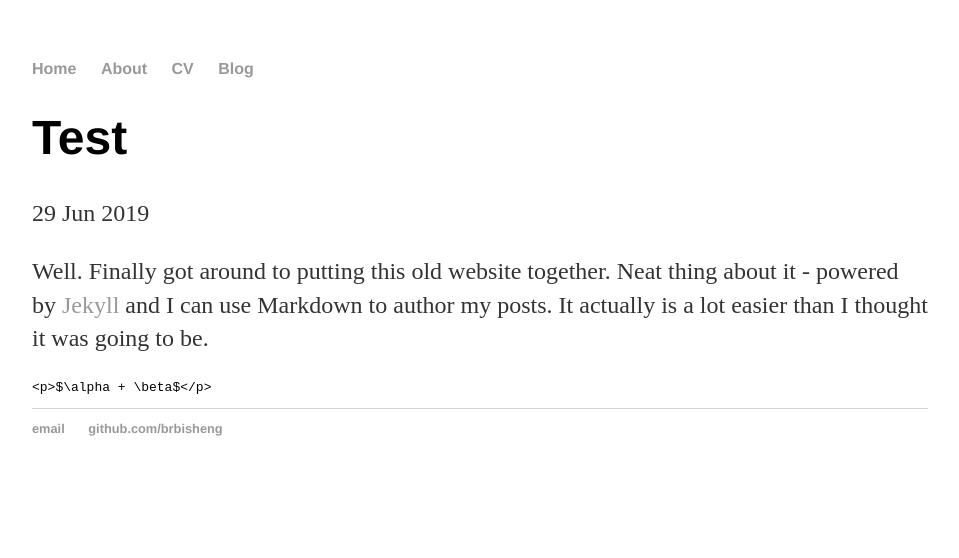
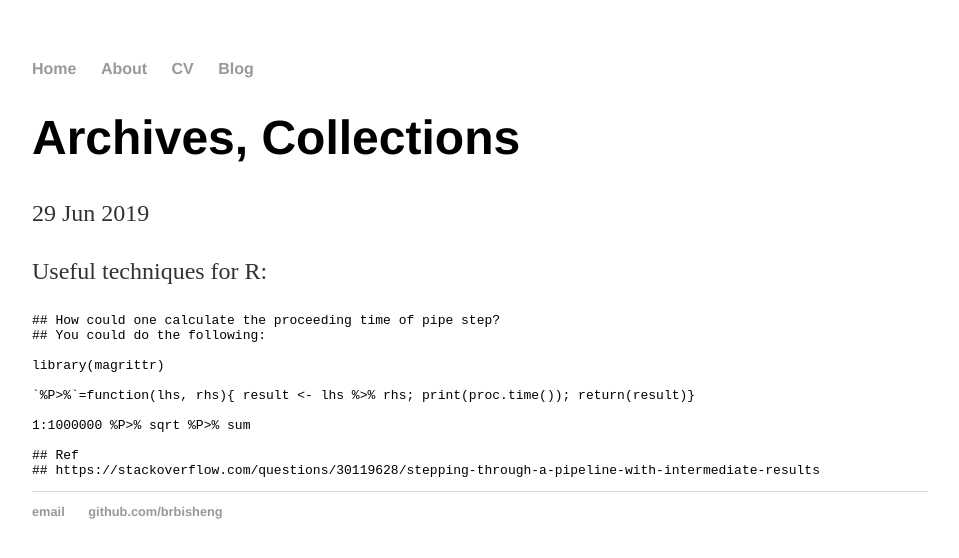
Before and after one commit to brbisheng/brbisheng.github.io, a Jekyll site: the page built from _posts/2019-06-29-b1.md, in a window 1280 px wide. Shown: the top 558 px of the page, without its empty margins (160-1119 px from the left). Built offline with Jekyll 4.4.1, drawn with Linux system fonts in a browser that asks for light colours.

Commit message:
Update 2019-06-29-b1.md

````diff
--- a/_posts/2019-06-29-b1.md
+++ b/_posts/2019-06-29-b1.md
@@ -1,11 +1,21 @@
 ---
 layout: post
-title: "Test"
+title: "Archives, Collections"
 date: 2019-06-29
 ---
 
-Well. Finally got around to putting this old website together. Neat thing about it - powered by [Jekyll](http://jekyllrb.com) and I can use Markdown to author my posts. It actually is a lot easier than I thought it was going to be.
 
-``` html
-<p>$\alpha + \beta$</p>
+Useful techniques for R:
 ```
+## How could one calculate the proceeding time of pipe step?
+## You could do the following:
+
+library(magrittr)
+
+`%P>%`=function(lhs, rhs){ result <- lhs %>% rhs; print(proc.time()); return(result)}
+
+1:1000000 %P>% sqrt %P>% sum
+
+## Ref
+## https://stackoverflow.com/questions/30119628/stepping-through-a-pipeline-with-intermediate-results
+```
````
